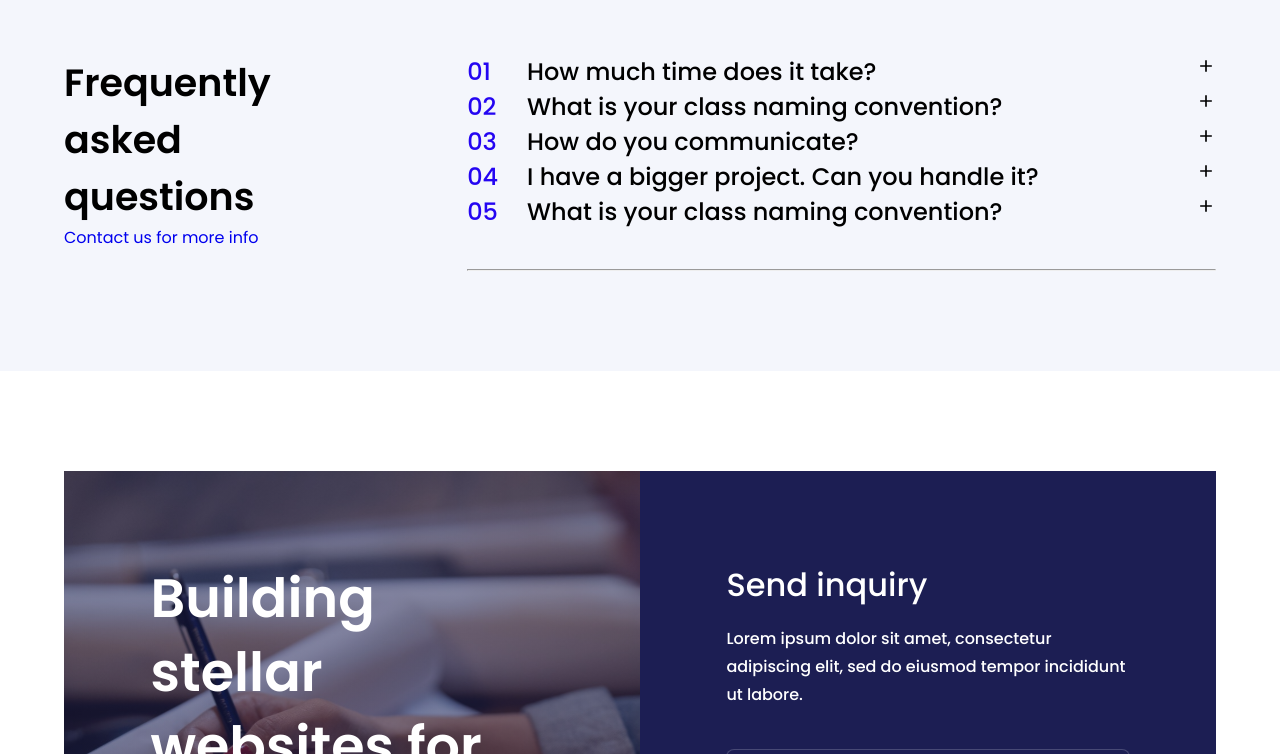
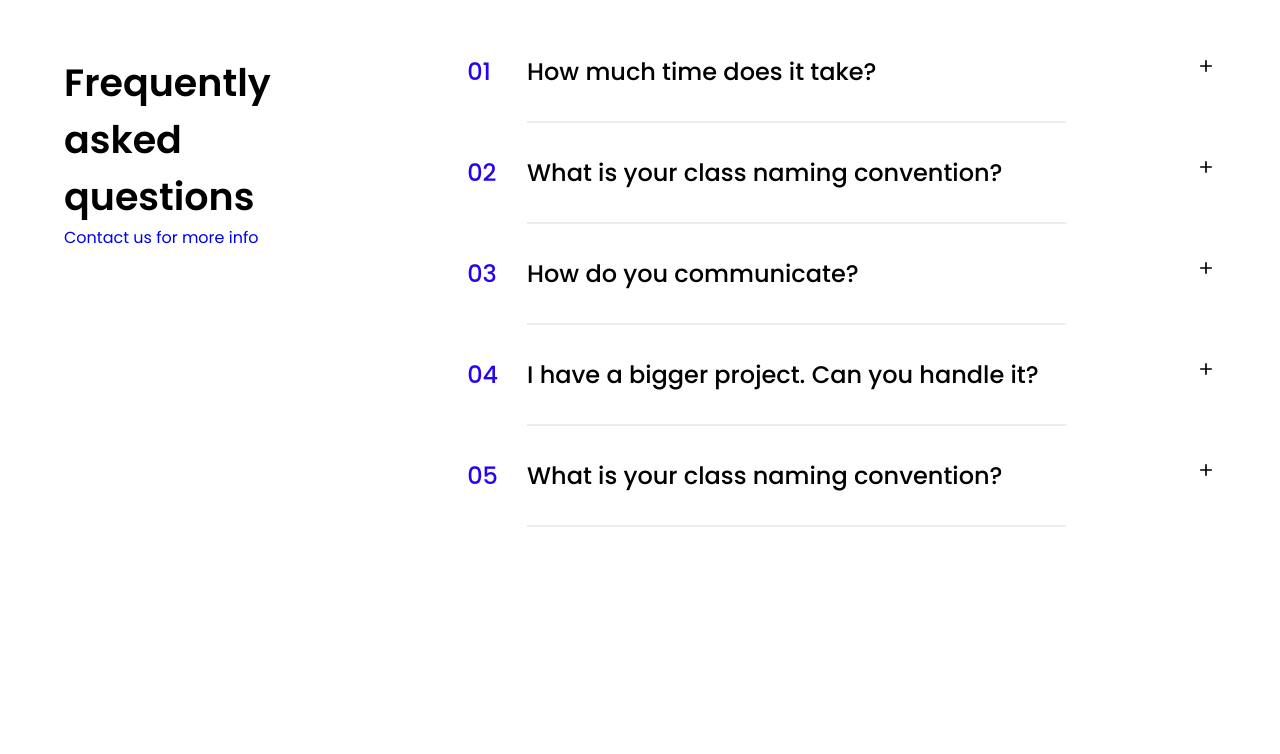
Before and after one commit to ebokes/surftweb, a React (Create React App) app: page / in a window 1280 px wide. Shown: the part 3921-4675 px from the top of the page. Built offline with nearby package versions, Linux system fonts and the light colour scheme.

Commit message:
update faq page style

```diff
--- a/src/components/home/faqPage/faqPageStyle.js
+++ b/src/components/home/faqPage/faqPageStyle.js
@@ -3,10 +3,19 @@ import styled from "styled-components";
 export const FaqPageContainer = styled.div`
   display: flex;
   justify-content: space-between;
+
+  @media (max-width: ${({ theme }) => theme.mediaQuery.tablet}) {
+    flex-direction: column;
+  }
 `;
 
 export const Col1 = styled.div`
   width: 27%;
+
+  @media (max-width: ${({ theme }) => theme.mediaQuery.tablet}) {
+    margin-bottom: 4rem;
+    width: 100%;
+  }
   h1 {
     font-size: 3.8rem;
     font-weight: 600;
@@ -14,12 +23,20 @@ export const Col1 = styled.div`
 `;
 export const Col2 = styled.div`
   width: 65%;
+  @media (max-width: ${({ theme }) => theme.mediaQuery.tablet}) {
+    width: 100%;
+    /* border-bottom: 1px solid grey; */
+  }
   h4 {
     font-size: 2.4rem;
     font-weight: 500;
   }
   .sn {
     color: ${({ theme }) => theme.colors.primary3};
+
+    @media (max-width: ${({ theme }) => theme.mediaQuery.mobile}) {
+      margin-right: 10%;
+    }
   }
 
   .question-container {
@@ -71,4 +88,8 @@ export const Col2 = styled.div`
   .content {
     width: 100%;
   }
+  .line {
+    margin: 3.2rem 0;
+    border-bottom: 2px solid #ececf1;
+  }
 `;
--- a/src/components/home/faqPage/index.js
+++ b/src/components/home/faqPage/index.js
@@ -1,8 +1,5 @@
 import React from "react";
-import {
-  Container,
-  BackdropContainer,
-} from "../../../reuseableComponents/containerStyle";
+import { Container } from "../../../reuseableComponents/containerStyle";
 import { MdClose } from "react-icons/md";
 import { BiPlus } from "react-icons/bi";
 import { FaqPageContainer, Col1, Col2 } from "./faqPageStyle";
@@ -13,14 +10,7 @@ function FaqPage() {
   const toggleDrop = () => {
     setToggle((prevState) => !prevState);
   };
-
-  // const [id, setId] = React.useState(false);
-  // const targetId = () => {
-  //   setId(reviewsData.id.length === 1 ? !id : id);
-  //   console.log(targetId());
-  // };
   return (
-    <BackdropContainer>
     <Container>
       <FaqPageContainer>
         <Col1>
@@ -40,6 +30,7 @@ function FaqPage() {
                   >
                     {review.answer}
                   </p>
+                  <div className="line"></div>
                 </div>
               </div>
               <div className="toggle" onClick={toggleDrop}>
@@ -47,69 +38,9 @@ function FaqPage() {
               </div>
             </div>
           ))}
-            <hr />
-            {/* <div className="question-container">
-              <div className="no-quest">
-                <h4 className="sn">01</h4>
-                <div className="quest-ans">
-                  <h4 className="question">How much time does it take?</h4>
-                  <p
-                    onClick={toggleDrop}
-                    className={onClick ? "answer" : "no-ans"}
-                  >
-                    Lorem ipsum dolor sit amet, consectetur adipiscing elit, sed
-                    do eiusmod tempor incididunt ut labore et dolore magna
-                    aliqua.
-                  </p>
-                </div>
-              </div>
-              <div className="toggle" onClick={toggleDrop}>
-                {onClick ? <MdClose /> : <BiPlus />}
-              </div>
-            </div>
-            <hr /> */}
-            {/* <div className="content">
-              <div className="question-container">
-                <div className="no-quest">
-                  <p>01</p>
-                  <div className="quest-ans">
-                    <h4 className="question">How much time does it take?</h4>
-                  </div>
-                </div>
-                <div className="toggle" onClick={toggleDrop}>
-                  {onClick ? "x" : "+"}
-                </div>
-              </div>
-              <div className="answer-container">
-                <p
-                  onClick={toggleDrop}
-                  className={onClick ? "answer" : "no-ans"}
-                >
-                  Lorem ipsum dolor sit amet, consectetur adipiscing elit, sed
-                  do eiusmod tempor incididunt ut labore et dolore magna aliqua.
-                </p>
-              </div>
-            </div>
-            <hr /> */}
-            {/* <div className="container">
-              <div className="no-quest">
-                <p>01</p>
-
-                <div className="quest-ans">
-                  <h4 className="question">How much time does it take?</h4>
-                  <p className="answer">
-                    Lorem ipsum dolor sit amet, consectetur adipiscing elit, sed
-                    do eiusmod tempor incididunt ut labore et dolore magna
-                    aliqua.
-                  </p>
-                </div>
-              </div>
-              +
-            </div> */}
         </Col2>
       </FaqPageContainer>
     </Container>
-    </BackdropContainer>
   );
 }
 
```
Lines whose indentation alone changed are shown as unchanged.
